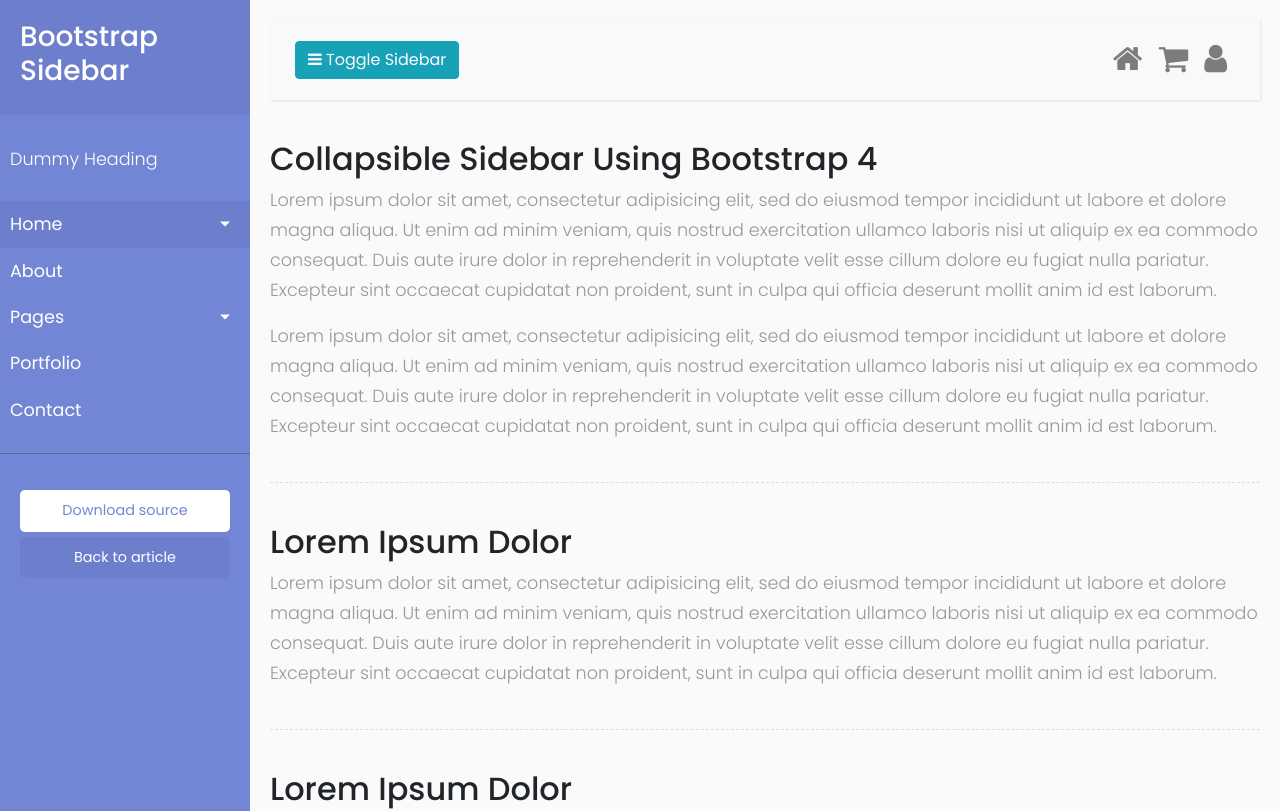
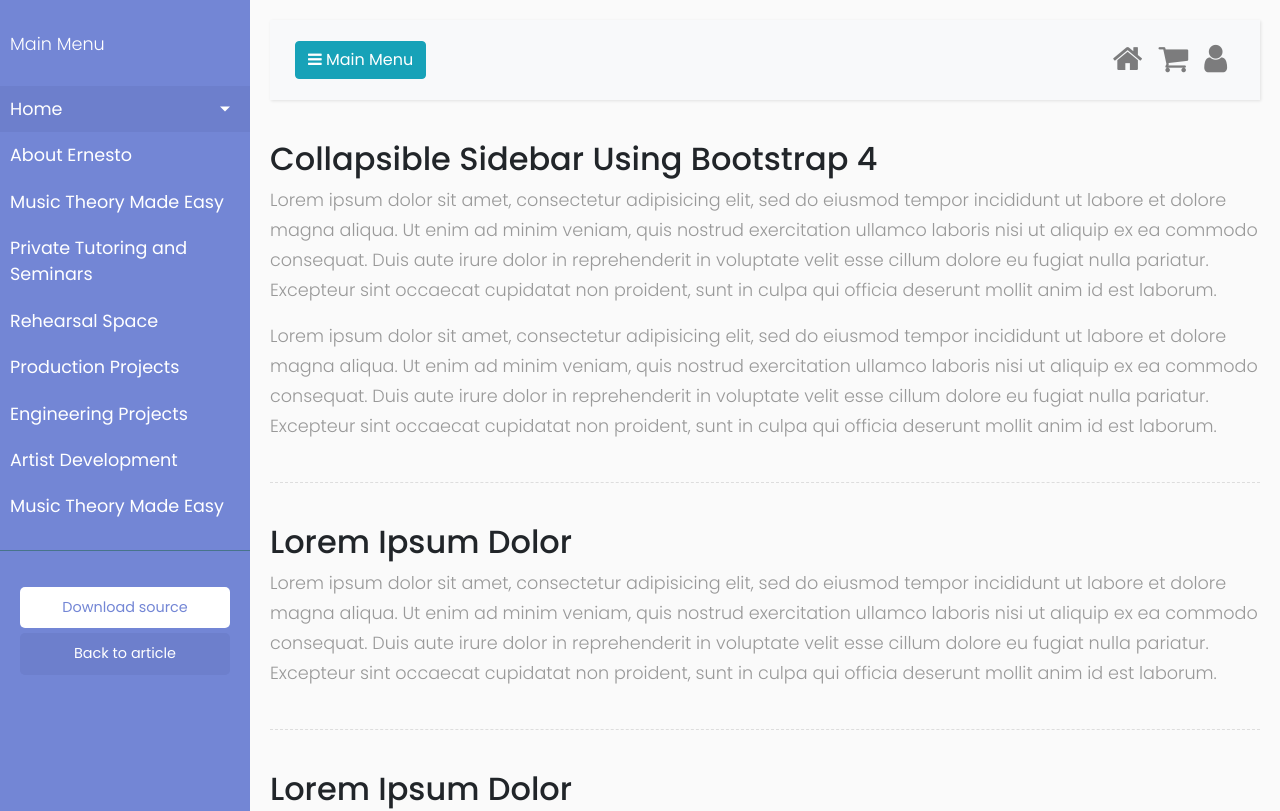
Before and after one commit to gclopton/ErnestoNavgationMain, a plain HTML site: page app/navigation.html in a window 1280 px wide. Shown: the top 811 px of the page. Drawn offline with Linux system fonts and the light colour scheme.

Commit message:
Added more font-awesome icons Changed the menu items

```diff
--- a/app/navigation.html
+++ b/app/navigation.html
@@ -1,61 +1,46 @@
 <!DOCTYPE html>
 <html class="no-js" lang="en">
-
 <head>
     <meta http-equiv="x-ua-compatible" content="ie=edge">
     <meta name="viewport" content="width=device-width, initial-scale=1.0" />
     <link rel="stylesheet" href="font-awesome/css/font-awesome.min.css">
     <link rel="stylesheet" href="css/app.css">
     <link rel="stylesheet" href="css/navigation.css">
-    <title>LoopLab</title>
+    <title>Home</title>
 </head>
 <body>
 <div class="wrapper">
 
     <!-- Sidebar  -->
     <nav id="sidebar">
-        <div class="sidebar-header">
-            <h3>Bootstrap Sidebar</h3>
-        </div>
-
         <ul class="list-unstyled components">
-            <p>Dummy Heading</p>
+            <p>Main Menu</p>
             <li class="active">
                 <a href="#homeSubmenu" data-toggle="collapse" aria-expanded="false" class="dropdown-toggle">Home</a>
-                <ul class="collapse list-unstyled" id="homeSubmenu">
-                    <li>
-                        <a href="#">Home 1</a>
             </li>
             <li>
-                        <a href="#">Home 2</a>
+                <a href="#">About Ernesto</a>
             </li>
             <li>
-                        <a href="#">Home 3</a>
-                    </li>
-                </ul>
+                <a href="#">Music Theory Made Easy</a>
             </li>
             <li>
-                <a href="#">About</a>
+                <a href="#">Private Tutoring and Seminars</a>
             </li>
             <li>
-                <a href="#pageSubmenu" data-toggle="collapse" aria-expanded="false" class="dropdown-toggle">Pages</a>
-                <ul class="collapse list-unstyled" id="pageSubmenu">
-                    <li>
-                        <a href="#">Page 1</a>
+                <a href="#">Rehearsal Space</a>
             </li>
             <li>
-                        <a href="#">Page 2</a>
+                <a href="#">Production Projects</a>
             </li>
             <li>
-                        <a href="#">Page 3</a>
-                    </li>
-                </ul>
+                <a href="#">Engineering Projects</a>
             </li>
             <li>
-                <a href="#">Portfolio</a>
+                <a href="#">Artist Development</a>
             </li>
             <li>
-                <a href="#">Contact</a>
+                <a href="#">Music Theory Made Easy</a>
             </li>
         </ul>
 
@@ -78,7 +63,7 @@
 
                 <button type="button" id="sidebarCollapse" class="btn btn-info">
                     <i class="fa fa-bars"></i>
-                    <span>Toggle Sidebar</span>
+                    <span>Main Menu</span>
                 </button>
                 <button class="btn btn-dark d-inline-block d-lg-none ml-auto" type="button" data-toggle="collapse" data-target="#navbarSupportedContent" aria-controls="navbarSupportedContent" aria-expanded="false" aria-label="Toggle navigation">
                     <i class="fas fa-align-justify"></i>
```
Lines whose indentation alone changed are shown as unchanged.
